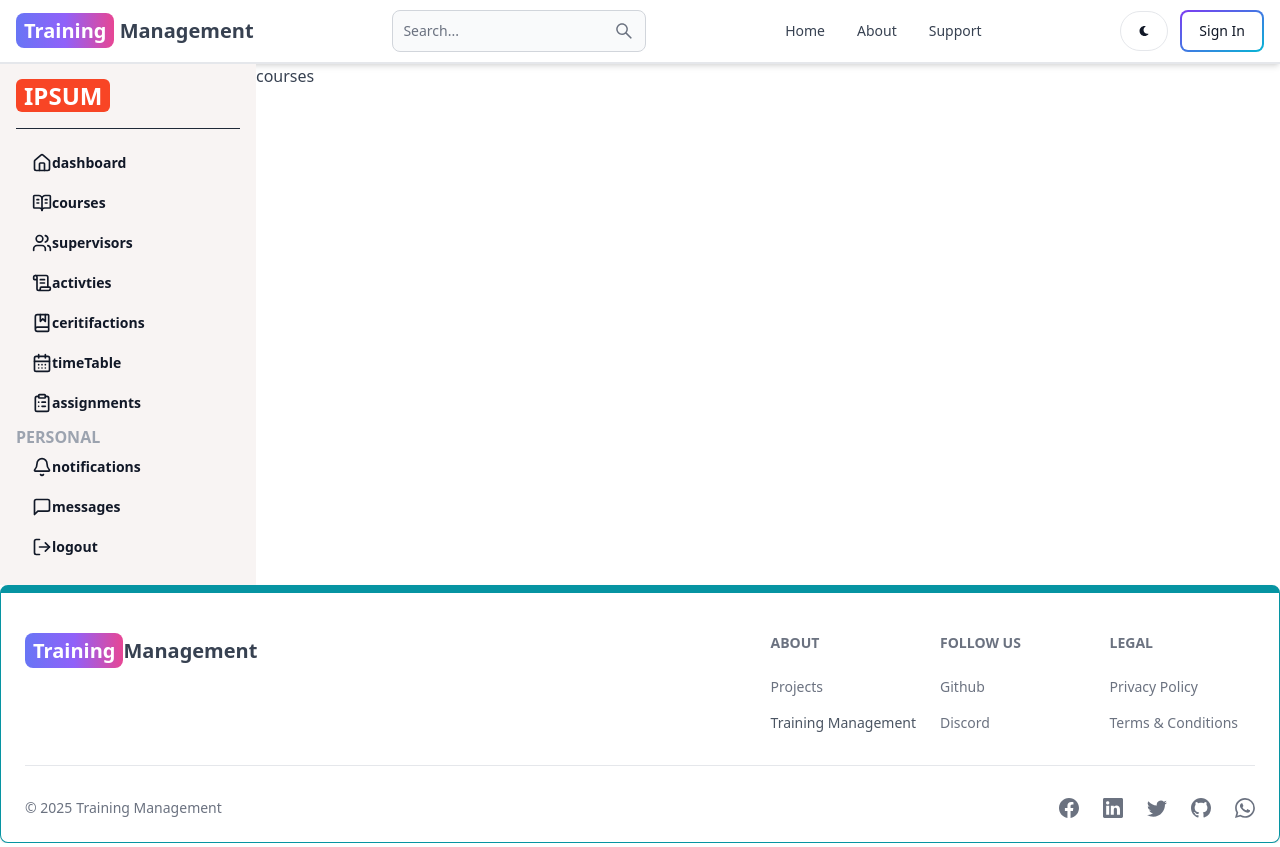
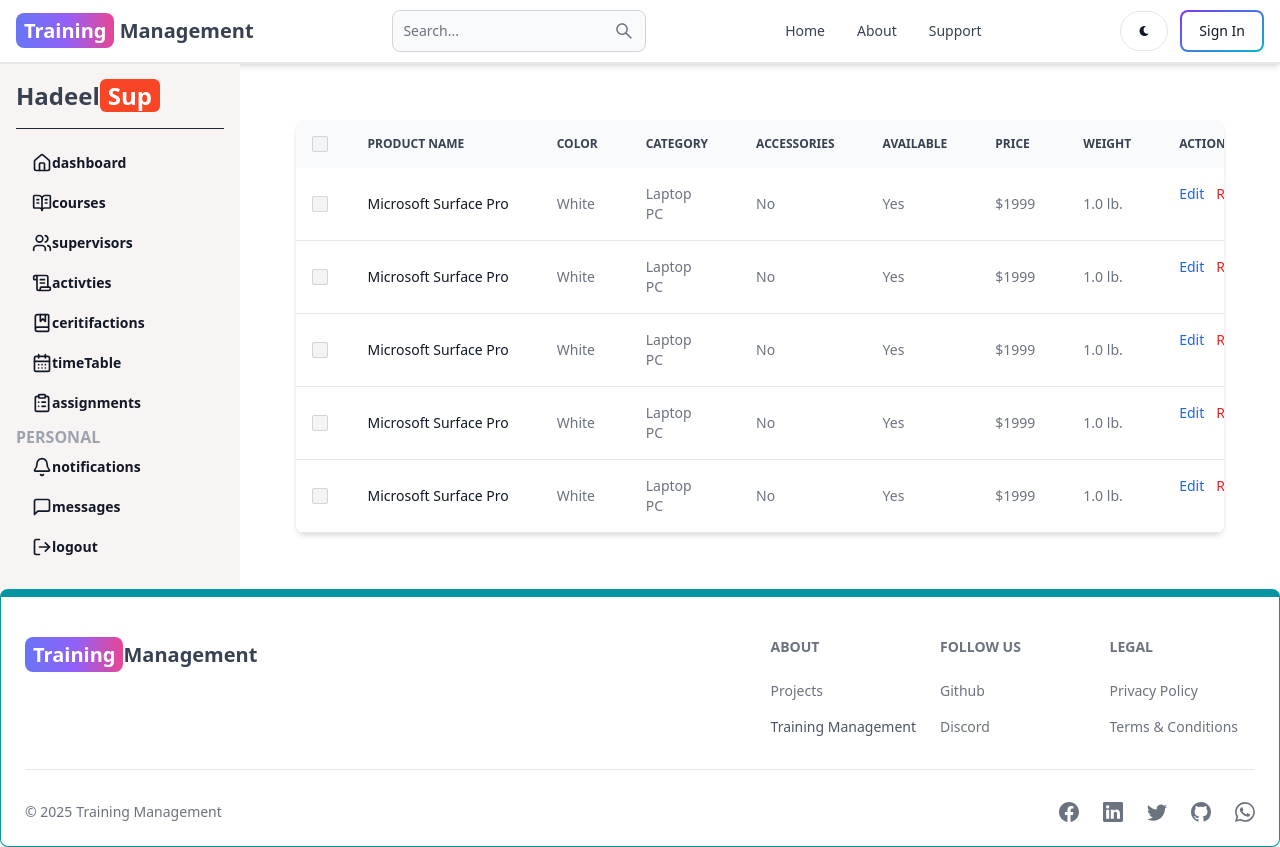
Before and after one commit to YaraDaraghmeh/ChanceBridge, a Next.js app: page /courses in a window 1280 px wide. Built offline with nearby package versions, Linux system fonts and the light colour scheme.

Commit message:
full courses pages with fake data and timetable and assignments

```diff
--- a/app/(main)/assignments/page.tsx
+++ b/app/(main)/assignments/page.tsx
@@ -2,9 +2,61 @@ import React from 'react'
 
 const page = () => {
   return (
-    <div>
 
+    <div className="container mx-auto p-4">
+      {/* Assignments List */}
+      <div className="grid grid-cols-1 md:grid-cols-2 lg:grid-cols-3 gap-4">
+        <div className="assignment-card bg-white dark:bg-gray-800 p-6 rounded-lg shadow-md hover:shadow-lg transition-shadow duration-300">
+          <h3 className="text-xl font-semibold text-gray-900 dark:text-white mb-2">
+            Assignment Title 1
+          </h3>
+          <p className="text-gray-600 dark:text-gray-400 mb-4">
+            Due Date: April 10, 2025
+          </p>
+          <p className="text-gray-500 dark:text-gray-400">
+            This is a brief description of the assignment. It will guide the
+            student on what is expected and how to approach the task.
+          </p>
+          <div className="mt-4 flex justify-between items-center">
+            <a
+              href="#"
+              className="text-sm font-medium text-blue-500 hover:text-blue-700 transition-colors"
+            >
+              View Details
+            </a>
+            <span className="text-sm text-gray-500 dark:text-gray-400">
+              Status: In Progress
+            </span>
+          </div>
+        </div>
+        {/* Repeat the card structure for each assignment */}
+        <div className="assignment-card bg-white dark:bg-gray-800 p-6 rounded-lg shadow-md hover:shadow-lg transition-shadow duration-300">
+          <h3 className="text-xl font-semibold text-gray-900 dark:text-white mb-2">
+            Assignment Title 2
+          </h3>
+          <p className="text-gray-600 dark:text-gray-400 mb-4">
+            Due Date: April 15, 2025
+          </p>
+          <p className="text-gray-500 dark:text-gray-400">
+            This is another brief description of a different assignment with
+            details on how it should be completed.
+          </p>
+          <div className="mt-4 flex justify-between items-center">
+            <a
+              href="#"
+              className="text-sm font-medium text-blue-500 hover:text-blue-700 transition-colors"
+            >
+              View Details
+            </a>
+            <span className="text-sm text-gray-500 dark:text-gray-400">
+              Status: Pending
+            </span>
+          </div>
+        </div>
+        {/* Add more assignments as needed */}
+      </div>
     </div>
+
   )
 }
 
--- a/app/(main)/courses/page.tsx
+++ b/app/(main)/courses/page.tsx
@@ -1,8 +1,100 @@
 import React from 'react'
 
 const courses = () => {
+
   return (
-    <div>courses</div>
+<div className="relative overflow-x-auto shadow-md sm:rounded-lg m-14 ">
+  <table className="w-full text-sm text-left rtl:text-right text-gray-500 dark:text-gray-400">
+    <thead className="text-xs text-gray-700 uppercase bg-gray-50 dark:bg-gray-700 dark:text-gray-400">
+      <tr>
+        <th scope="col" className="p-4">
+          <div className="flex items-center">
+            <input
+              id="checkbox-all-search"
+              type="checkbox"
+              className="w-4 h-4 text-blue-600 bg-gray-100 border-gray-300 rounded-sm focus:ring-blue-500 dark:focus:ring-blue-600 dark:ring-offset-gray-800 dark:focus:ring-offset-gray-800 focus:ring-2 dark:bg-gray-700 dark:border-gray-600"
+            />
+            <label htmlFor="checkbox-all-search" className="sr-only">
+              checkbox
+            </label>
+          </div>
+        </th>
+        <th scope="col" className="px-6 py-3">
+          Product name
+        </th>
+        <th scope="col" className="px-6 py-3">
+          Color
+        </th>
+        <th scope="col" className="px-6 py-3">
+          Category
+        </th>
+        <th scope="col" className="px-6 py-3">
+          Accessories
+        </th>
+        <th scope="col" className="px-6 py-3">
+          Available
+        </th>
+        <th scope="col" className="px-6 py-3">
+          Price
+        </th>
+        <th scope="col" className="px-6 py-3">
+          Weight
+        </th>
+        <th scope="col" className="px-6 py-3">
+          Action
+        </th>
+      </tr>
+    </thead>
+    <tbody>
+
+      {
+        [2,5,7,9,0].map(item=>
+            <tr className="bg-white border-b dark:bg-gray-800 dark:border-gray-700 border-gray-200 hover:bg-gray-50 dark:hover:bg-gray-600">
+            <td className="w-4 p-4">
+              <div className="flex items-center">
+                <input
+                  id="checkbox-table-search-2"
+                  type="checkbox"
+                  className="w-4 h-4 text-blue-600 bg-gray-100 border-gray-300 rounded-sm focus:ring-blue-500 dark:focus:ring-blue-600 dark:ring-offset-gray-800 dark:focus:ring-offset-gray-800 focus:ring-2 dark:bg-gray-700 dark:border-gray-600"
+                />
+                <label htmlFor="checkbox-table-search-2" className="sr-only">
+                  checkbox
+                </label>
+              </div>
+            </td>
+            <th
+              scope="row"
+              className="px-6 py-4 font-medium text-gray-900 whitespace-nowrap dark:text-white"
+            >
+              Microsoft Surface Pro
+            </th>
+            <td className="px-6 py-4">White</td>
+            <td className="px-6 py-4">Laptop PC</td>
+            <td className="px-6 py-4">No</td>
+            <td className="px-6 py-4">Yes</td>
+            <td className="px-6 py-4">$1999</td>
+            <td className="px-6 py-4">1.0 lb.</td>
+            <td className="flex items-center px-6 py-4">
+              <a
+                href="#"
+                className="font-medium text-blue-600 dark:text-blue-500 hover:underline"
+              >
+                Edit
+              </a>
+              <a
+                href="#"
+                className="font-medium text-red-600 dark:text-red-500 hover:underline ms-3"
+              >
+                Remove
+              </a>
+            </td>
+          </tr>
+        )
+      }
+
+    </tbody>
+  </table>
+</div>
   )
 }
 
--- a/app/(main)/layout.tsx
+++ b/app/(main)/layout.tsx
@@ -28,15 +28,16 @@ const Layout =({
    <div className=" left-0 top-0 w-64 h-full-vh bg-[#f8f4f3] p-4 z-50 sidebar-menu transition-transform sticky  ">
    <a href="#" className="flex items-center pb-4 border-b border-b-gray-800">
       <h2 className="font-bold text-2xl">
-        {state.user?.username}{" "}
-        <span className="bg-[#f84525] text-white px-2 rounded-md">IPSUM</span>
+        {state.user?.username}{" Hadeel"}
+        <span className="bg-[#f84525] text-white px-2 rounded-md">Sup</span>
       </h2>
     </a>
 
    <Menu/>
   </div>
   {/* end sidenav */}
-{children}
+  {children}
+
 </div>
 
 
--- a/app/(main)/timeTable/page.tsx
+++ b/app/(main)/timeTable/page.tsx
@@ -2,7 +2,68 @@ import React from 'react'
 
 const TimeTable = () => {
   return (
-    <div>page</div>
+<ol className="relative border-s border-gray-200 dark:border-gray-700 m-11  ">
+  <li className="mb-10 ms-4">
+    <div className="absolute w-3 h-3 bg-gray-200 rounded-full mt-1.5 -start-1.5 border border-white dark:border-gray-900 dark:bg-gray-700" />
+    <time className="mb-1 text-sm font-normal leading-none text-gray-400 dark:text-gray-500">
+      February 2022
+    </time>
+    <h3 className="text-lg font-semibold text-gray-900 dark:text-white">
+      Application UI code in Tailwind CSS
+    </h3>
+    <p className="mb-4 text-base font-normal text-gray-500 dark:text-gray-400">
+      Get access to over 20+ pages including a dashboard layout, charts, kanban
+      board, calendar, and pre-order E-commerce &amp; Marketing pages.
+    </p>
+    <a
+      href="#"
+      className="inline-flex items-center px-4 py-2 text-sm font-medium text-gray-900 bg-white border border-gray-200 rounded-lg hover:bg-gray-100 hover:text-blue-700 focus:z-10 focus:ring-4 focus:outline-none focus:ring-gray-100 focus:text-blue-700 dark:bg-gray-800 dark:text-gray-400 dark:border-gray-600 dark:hover:text-white dark:hover:bg-gray-700 dark:focus:ring-gray-700"
+    >
+      Learn more{" "}
+      <svg
+        className="w-3 h-3 ms-2 rtl:rotate-180"
+        aria-hidden="true"
+        xmlns="http://www.w3.org/2000/svg"
+        fill="none"
+        viewBox="0 0 14 10"
+      >
+        <path
+          stroke="currentColor"
+          strokeLinecap="round"
+          strokeLinejoin="round"
+          strokeWidth={2}
+          d="M1 5h12m0 0L9 1m4 4L9 9"
+        />
+      </svg>
+    </a>
+  </li>
+  <li className="mb-10 ms-4">
+    <div className="absolute w-3 h-3 bg-gray-200 rounded-full mt-1.5 -start-1.5 border border-white dark:border-gray-900 dark:bg-gray-700" />
+    <time className="mb-1 text-sm font-normal leading-none text-gray-400 dark:text-gray-500">
+      March 2022
+    </time>
+    <h3 className="text-lg font-semibold text-gray-900 dark:text-white">
+      Marketing UI design in Figma
+    </h3>
+    <p className="text-base font-normal text-gray-500 dark:text-gray-400">
+      All of the pages and components are first designed in Figma and we keep a
+      parity between the two versions even as we update the project.
+    </p>
+  </li>
+  <li className="ms-4">
+    <div className="absolute w-3 h-3 bg-gray-200 rounded-full mt-1.5 -start-1.5 border border-white dark:border-gray-900 dark:bg-gray-700" />
+    <time className="mb-1 text-sm font-normal leading-none text-gray-400 dark:text-gray-500">
+      April 2022
+    </time>
+    <h3 className="text-lg font-semibold text-gray-900 dark:text-white">
+      E-Commerce UI code in Tailwind CSS
+    </h3>
+    <p className="text-base font-normal text-gray-500 dark:text-gray-400">
+      Get started with dozens of web components and interactive elements built
+      on top of Tailwind CSS.
+    </p>
+  </li>
+</ol>
   )
 }
 
```
